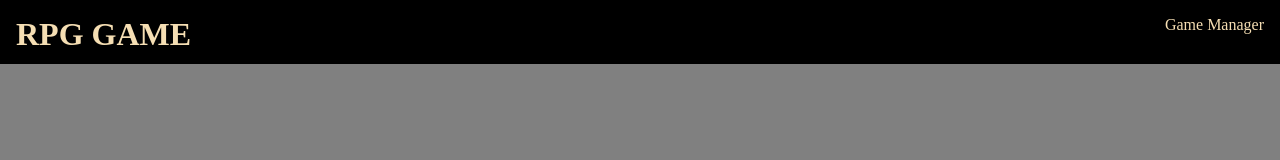
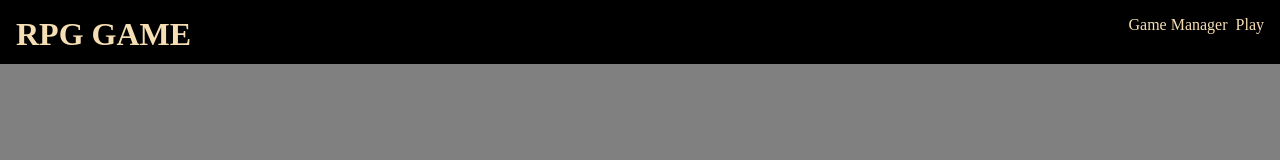
Before and after one commit to fourglobe302500/rpg, a Next.js app: page / in a window 1280 px wide. Shown: the top 160 px of the page. Built offline with nearby package versions, Linux system fonts and the light colour scheme.

Commit message:
Solving Links

```diff
--- a/components/Header.tsx
+++ b/components/Header.tsx
@@ -1,11 +1,13 @@
-import Link from "next/link";
-import React, { useState } from "react";
+import React from "react";
+import { LinkProp } from "../interfaces/";
 import styles from "../styles/styles.module.css";
+import { MapLinks } from "./MapLinks";
 
-interface HeaderProps {}
+interface HeaderProps {
+  links: LinkProp[];
+}
 
-export const Header: React.FC<HeaderProps> = ({}) => {
-  const [hover, setHover] = useState(false);
+export const Header: React.FC<HeaderProps> = ({ links }) => {
   return (
     <header
       className={`${styles.flex}  ${styles.fixed} ${styles.maxWidth} ${styles.bg_black} ${styles.fg_wheat}`}
@@ -14,21 +16,15 @@ export const Header: React.FC<HeaderProps> = ({}) => {
       <h1 className={styles.absolute} style={{ left: "1rem", top: "1rem" }}>
         RPG GAME
       </h1>
-      <Link href="\game-manager">
-        <a
-          className={`${styles.absolute} ${styles.fg_wheat}`}
-          style={{
-            right: "1rem",
-            top: "1rem",
-            textDecoration: hover ? "underline" : "none",
-            cursor: "pointer",
-          }}
-          onMouseEnter={() => setHover(true)}
-          onMouseLeave={() => setHover(false)}
-        >
-          Game Manager
-        </a>
-      </Link>
+      <div
+        className={`${styles.absolute} ${styles.flex}`}
+        style={{
+          right: "1rem",
+          top: "1rem",
+        }}
+      >
+        <MapLinks links={links} />
+      </div>
     </header>
   );
 };
--- /dev/null
+++ b/components/MapLinks.tsx
@@ -0,0 +1,35 @@
+import Link from "next/link";
+import { useState } from "react";
+import { LinkProp } from "../interfaces";
+import styles from "../styles/styles.module.css";
+
+interface MapLinksProps {
+  links: LinkProp[];
+}
+
+export const MapLinks: React.FC<MapLinksProps> = ({ links }) => {
+  return (
+    <>
+      {links.map((link, id) => {
+        const [hover, setHover] = useState(false);
+        return (
+          <div style={{ marginLeft: ".5rem" }} key={id}>
+            <Link href={link.href}>
+              <a
+                className={styles.fg_wheat}
+                style={{
+                  textDecoration: hover ? "underline" : "none",
+                  cursor: "pointer",
+                }}
+                onMouseEnter={() => setHover(true)}
+                onMouseLeave={() => setHover(false)}
+              >
+                {link.label}
+              </a>
+            </Link>
+          </div>
+        );
+      })}
+    </>
+  );
+};
--- a/interfaces/index.ts
+++ b/interfaces/index.ts
@@ -41,3 +41,8 @@ export interface Vector4<T = number> {
   z: T;
   w: T;
 }
+
+export interface LinkProp {
+  href: string;
+  label: string;
+}
--- a/pages/index.tsx
+++ b/pages/index.tsx
@@ -3,7 +3,12 @@ import { Header } from "../components/Header";
 const IndexPage = () => {
   return (
     <div>
-      <Header></Header>
+      <Header
+        links={[
+          { href: "/game-manager", label: "Game Manager" },
+          { href: "/rpg", label: "Play" },
+        ]}
+      ></Header>
     </div>
   );
 };
```
